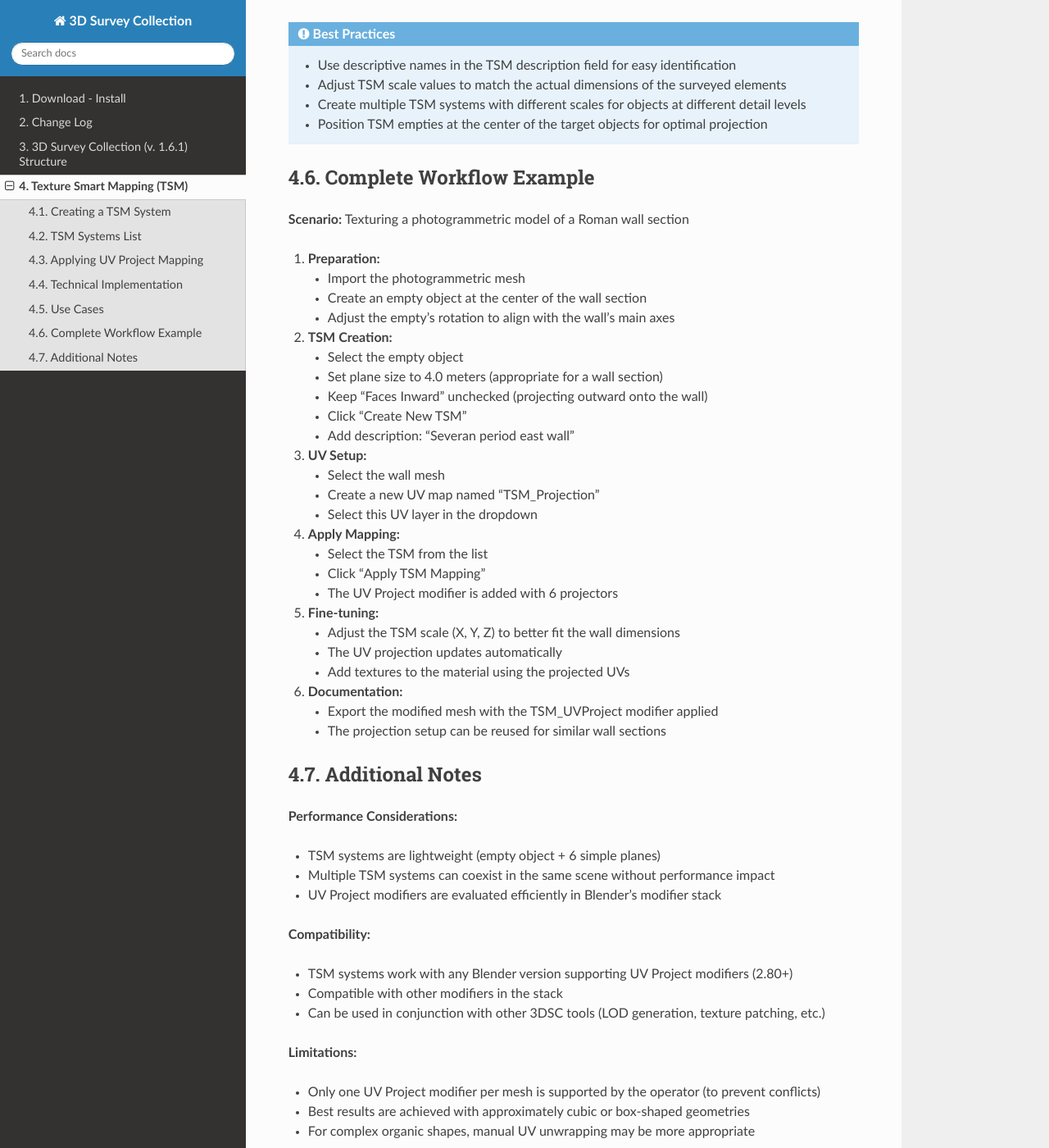
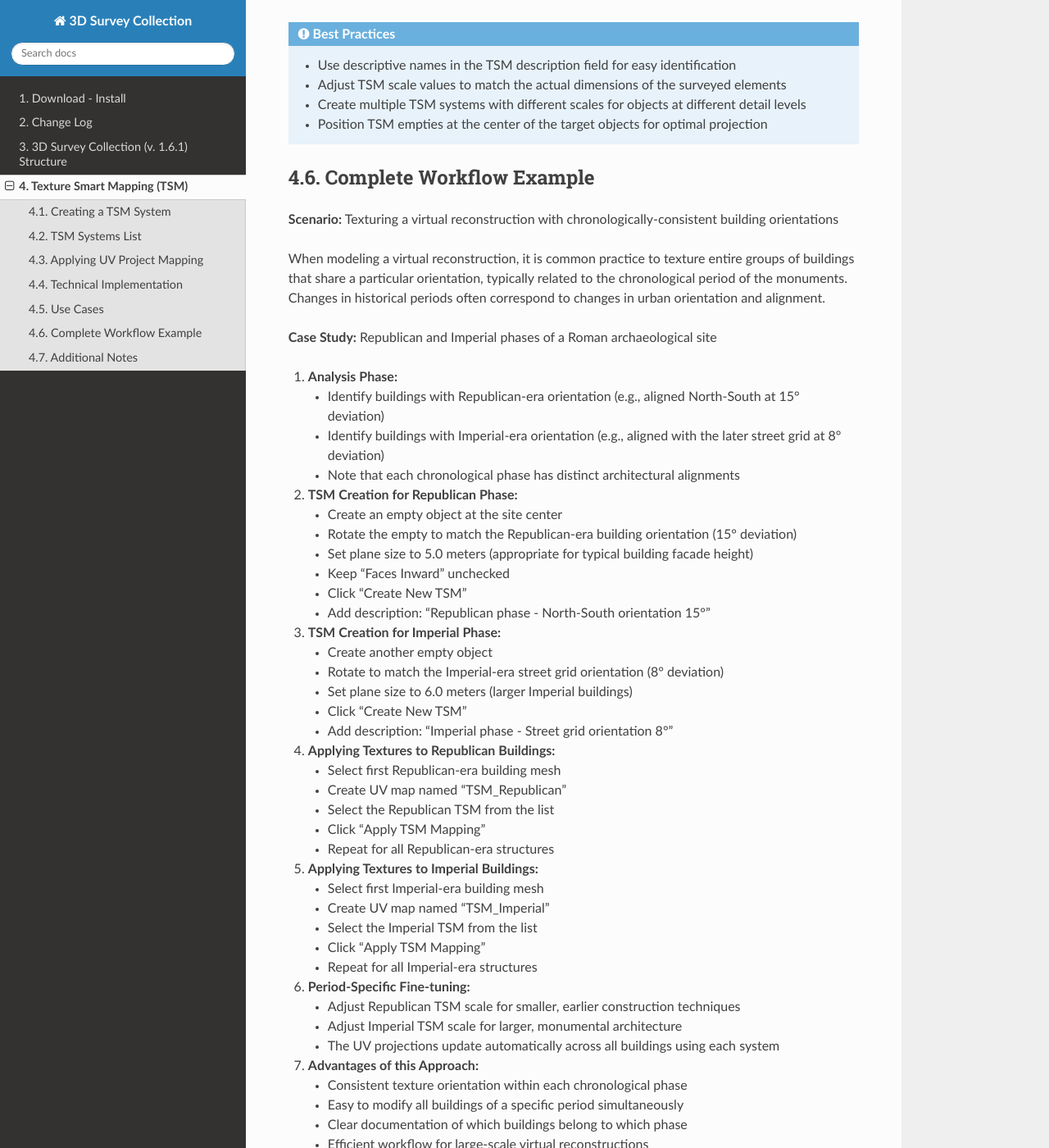
Before and after one commit to zalmoxes-laran/3D-survey-collection-doc, a Sphinx documentation site: the page built from docs/TSM_documentation.rst, in a window 1280 px wide and 1400 px high, scrolled down 5647 px. Shown: the whole window at 82% size. Built offline with Sphinx 7.4.7 and the Read the Docs theme 3.1.0, drawn with Linux system fonts in a browser that asks for light colours; some of the changed text lies outside the part shown.

Commit message:
Update TSM_documentation.rst

```diff
--- a/docs/TSM_documentation.rst
+++ b/docs/TSM_documentation.rst
@@ -218,44 +218,68 @@ TSM systems can be organized by:
 Complete Workflow Example
 --------------------------
 
-**Scenario:** Texturing a photogrammetric model of a Roman wall section
+**Scenario:** Texturing a virtual reconstruction with chronologically-consistent building orientations
 
-1. **Preparation:**
+When modeling a virtual reconstruction, it is common practice to texture entire groups of buildings that share a particular orientation, typically related to the chronological period of the monuments. Changes in historical periods often correspond to changes in urban orientation and alignment.
 
-   - Import the photogrammetric mesh
-   - Create an empty object at the center of the wall section
-   - Adjust the empty's rotation to align with the wall's main axes
+**Case Study:** Republican and Imperial phases of a Roman archaeological site
 
-2. **TSM Creation:**
+1. **Analysis Phase:**
 
-   - Select the empty object
-   - Set plane size to 4.0 meters (appropriate for a wall section)
-   - Keep "Faces Inward" unchecked (projecting outward onto the wall)
+   - Identify buildings with Republican-era orientation (e.g., aligned North-South at 15° deviation)
+   - Identify buildings with Imperial-era orientation (e.g., aligned with the later street grid at 8° deviation)
+   - Note that each chronological phase has distinct architectural alignments
+
+2. **TSM Creation for Republican Phase:**
+
+   - Create an empty object at the site center
+   - Rotate the empty to match the Republican-era building orientation (15° deviation)
+   - Set plane size to 5.0 meters (appropriate for typical building facade height)
+   - Keep "Faces Inward" unchecked
    - Click "Create New TSM"
-   - Add description: "Severan period east wall"
+   - Add description: "Republican phase - North-South orientation 15°"
 
-3. **UV Setup:**
+3. **TSM Creation for Imperial Phase:**
 
-   - Select the wall mesh
-   - Create a new UV map named "TSM_Projection"
-   - Select this UV layer in the dropdown
+   - Create another empty object
+   - Rotate to match the Imperial-era street grid orientation (8° deviation)
+   - Set plane size to 6.0 meters (larger Imperial buildings)
+   - Click "Create New TSM"
+   - Add description: "Imperial phase - Street grid orientation 8°"
 
-4. **Apply Mapping:**
+4. **Applying Textures to Republican Buildings:**
 
-   - Select the TSM from the list
+   - Select first Republican-era building mesh
+   - Create UV map named "TSM_Republican"
+   - Select the Republican TSM from the list
    - Click "Apply TSM Mapping"
-   - The UV Project modifier is added with 6 projectors
+   - Repeat for all Republican-era structures
 
-5. **Fine-tuning:**
+5. **Applying Textures to Imperial Buildings:**
 
-   - Adjust the TSM scale (X, Y, Z) to better fit the wall dimensions
-   - The UV projection updates automatically
-   - Add textures to the material using the projected UVs
+   - Select first Imperial-era building mesh
+   - Create UV map named "TSM_Imperial"
+   - Select the Imperial TSM from the list
+   - Click "Apply TSM Mapping"
+   - Repeat for all Imperial-era structures
 
-6. **Documentation:**
+6. **Period-Specific Fine-tuning:**
 
-   - Export the modified mesh with the TSM_UVProject modifier applied
-   - The projection setup can be reused for similar wall sections
+   - Adjust Republican TSM scale for smaller, earlier construction techniques
+   - Adjust Imperial TSM scale for larger, monumental architecture
+   - The UV projections update automatically across all buildings using each system
+
+7. **Advantages of this Approach:**
+
+   - Consistent texture orientation within each chronological phase
+   - Easy to modify all buildings of a specific period simultaneously
+   - Clear documentation of which buildings belong to which phase
+   - Efficient workflow for large-scale virtual reconstructions
+   - Supports the Extended Matrix methodology for stratigraphic reconstruction
+
+.. admonition:: Best Practice for Virtual Reconstructions
+
+   Create distinct TSM systems for each chronological phase or building orientation in your reconstruction. This approach maintains consistency within each period while clearly distinguishing between different historical layers. The TSM description field becomes a valuable tool for documenting the chronological attribution of building groups.
 
 
 .. _TSM_Notes:
```
